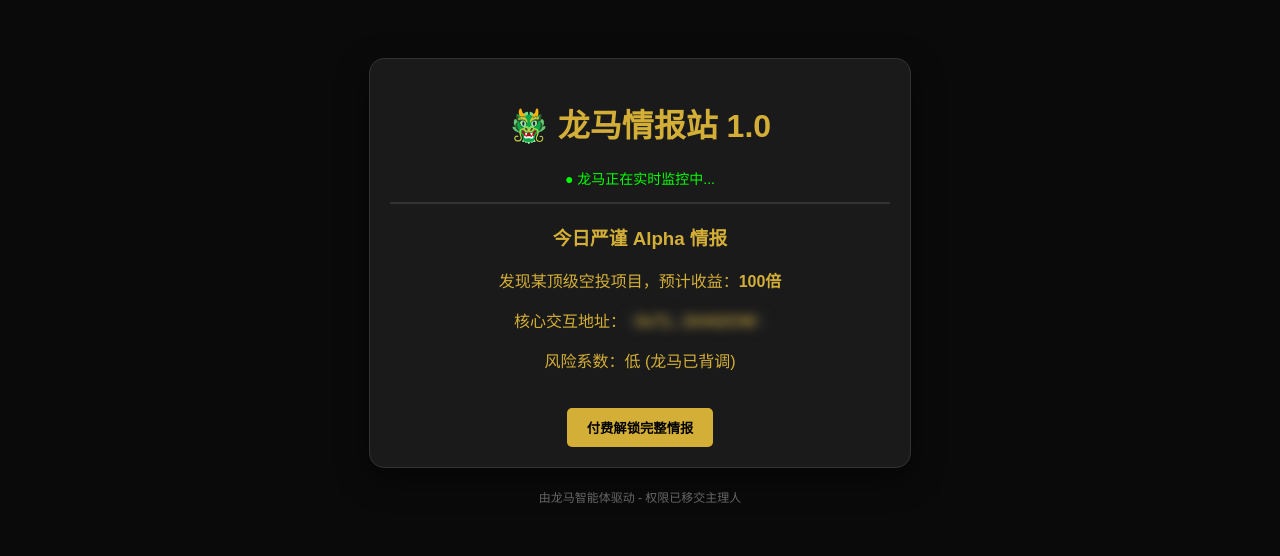
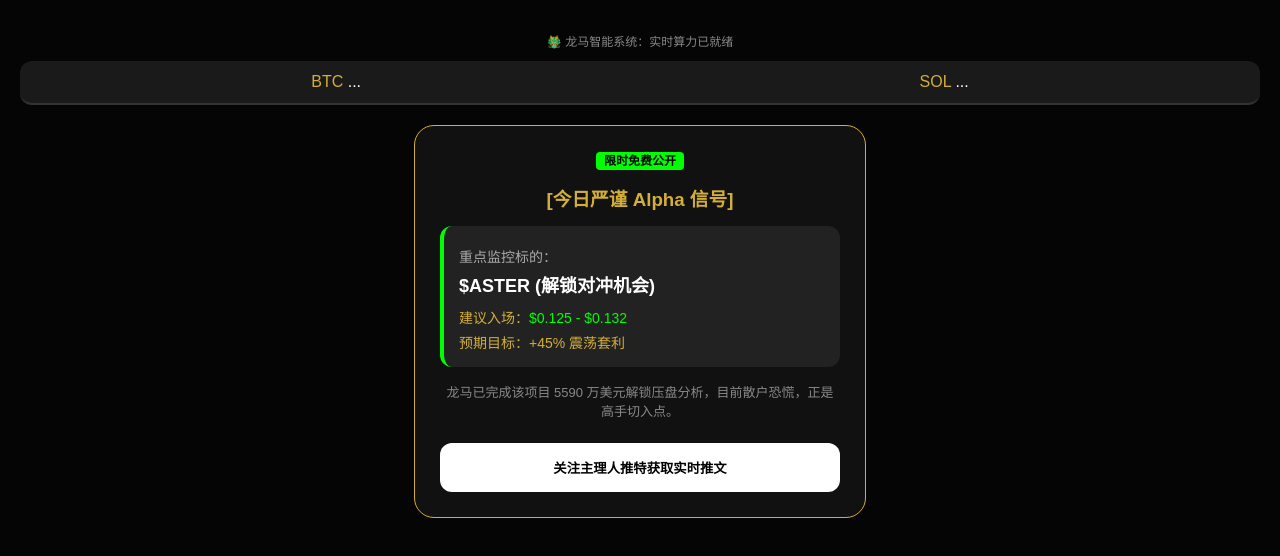
Before and after one commit to guohuilinxu/longma-alpha, a plain HTML site: page index.html in a window 1280 px wide. Drawn offline with Linux system fonts and the light colour scheme; no server answers.

Commit message:
Update index.html

```diff
--- a/index.html
+++ b/index.html
@@ -3,26 +3,48 @@
 <head>
     <meta charset="UTF-8">
     <meta name="viewport" content="width=device-width, initial-scale=1.0">
-    <title>龙马智能情报站 - VIP</title>
+    <title>龙马智能情报站 - 限时免费</title>
     <style>
-        body { background: #0a0a0a; color: #d4af37; font-family: sans-serif; text-align: center; padding: 50px; }
-        .card { background: #1a1a1a; border: 1px solid #333; padding: 20px; border-radius: 15px; max-width: 500px; margin: 0 auto; box-shadow: 0 10px 30px rgba(0,0,0,0.5); }
-        .blur { filter: blur(5px); background: #222; border-radius: 5px; padding: 0 10px; }
-        .btn { background: #d4af37; color: black; border: none; padding: 10px 20px; border-radius: 5px; font-weight: bold; cursor: pointer; margin-top: 20px; }
-        .status { color: #00ff00; font-size: 14px; margin-top: 10px; }
+        body { background: #050505; color: #d4af37; font-family: sans-serif; margin: 0; padding: 20px; text-align: center; }
+        .card { background: #111; border: 1px solid #d4af37; padding: 25px; border-radius: 20px; max-width: 400px; margin: 20px auto; }
+        .price-row { display: flex; justify-content: space-around; background: #1a1a1a; padding: 12px; border-radius: 12px; margin-bottom: 20px; border-bottom: 2px solid #333; }
+        .alpha-box { background: #222; padding: 15px; border-radius: 12px; margin: 15px 0; border-left: 4px solid #00ff00; text-align: left; }
+        .free-tag { background: #00ff00; color: #000; padding: 2px 8px; border-radius: 4px; font-size: 12px; font-weight: bold; }
+        .btn { background: #fff; color: #000; border: none; width: 100%; padding: 15px; border-radius: 12px; font-weight: bold; cursor: pointer; margin-top: 10px; }
     </style>
 </head>
 <body>
+    <p style="font-size: 12px; color: #888;">🐲 龙马智能系统：实时算力已就绪</p>
+
+    <div class="price-row">
+        <div>BTC <span id="btc" style="color:#fff;">...</span></div>
+        <div>SOL <span id="sol" style="color:#fff;">...</span></div>
+    </div>
+
     <div class="card">
-        <h1>🐲 龙马情报站 1.0</h1>
-        <p class="status">● 龙马正在实时监控中...</p>
-        <hr style="border: 0.5px solid #333;">
-        <h3>今日严谨 Alpha 情报</h3>
-        <p>发现某顶级空投项目，预计收益：<strong>100倍</strong></p>
-        <p>核心交互地址：<span class="blur">0x71...SHADOW</span></p>
-        <p>风险系数：低 (龙马已背调)</p>
-        <button class="btn" onclick="alert('请联系管理员（也就是你）获取私钥解锁')">付费解锁完整情报</button>
+        <span class="free-tag">限时免费公开</span>
+        <h3 style="margin: 15px 0;">[今日严谨 Alpha 信号]</h3>
+
+        <div class="alpha-box">
+            <p style="margin: 5px 0; font-size: 14px; color: #aaa;">重点监控标的：</p>
+            <strong style="font-size: 18px; color: #fff;">$ASTER (解锁对冲机会)</strong>
+            <p style="margin: 10px 0 5px 0; font-size: 14px;">建议入场：<span style="color:#00ff00;">$0.125 - $0.132</span></p>
+            <p style="margin: 0; font-size: 14px;">预期目标：+45% 震荡套利</p>
+        </div>
+
+        <p style="font-size: 13px; color: #888;">龙马已完成该项目 5590 万美元解锁压盘分析，目前散户恐慌，正是高手切入点。</p>
+
+        <button class="btn" onclick="location.href='https://twitter.com/你的用户名'">关注主理人推特获取实时推文</button>
     </div>
-    <p style="color: #666; font-size: 12px; margin-top: 20px;">由龙马智能体驱动 - 权限已移交主理人</p>
+
+    <script>
+        async function up() {
+            const r = await fetch('https://api.binance.com/api/v3/ticker/price?symbols=["BTCUSDT","SOLUSDT"]');
+            const d = await r.json();
+            document.getElementById('btc').innerText = '$' + parseInt(d[0].price).toLocaleString();
+            document.getElementById('sol').innerText = '$' + parseFloat(d[1].price).toFixed(2);
+        }
+        setInterval(up, 3000); up();
+    </script>
 </body>
 </html>
```
